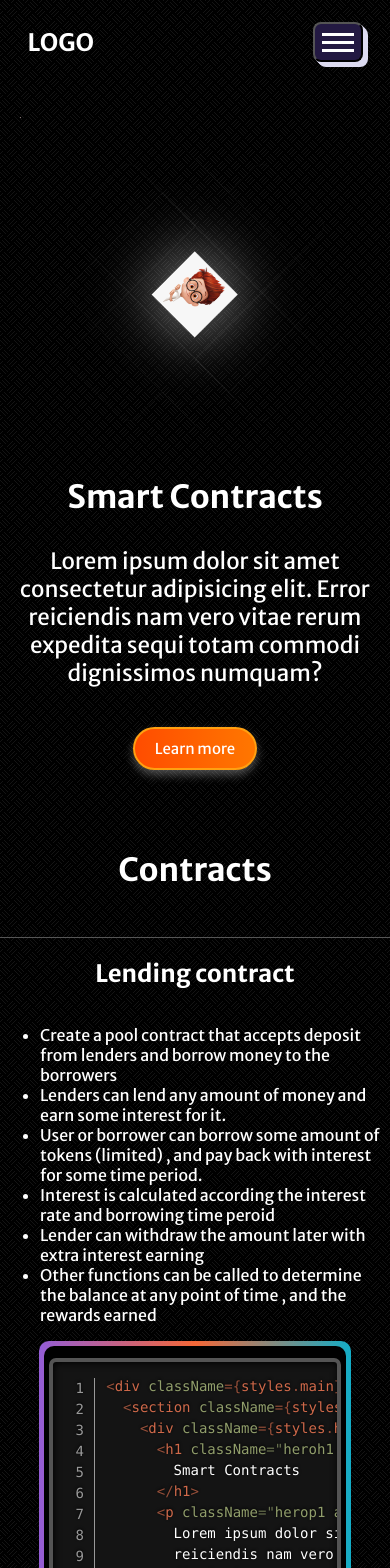
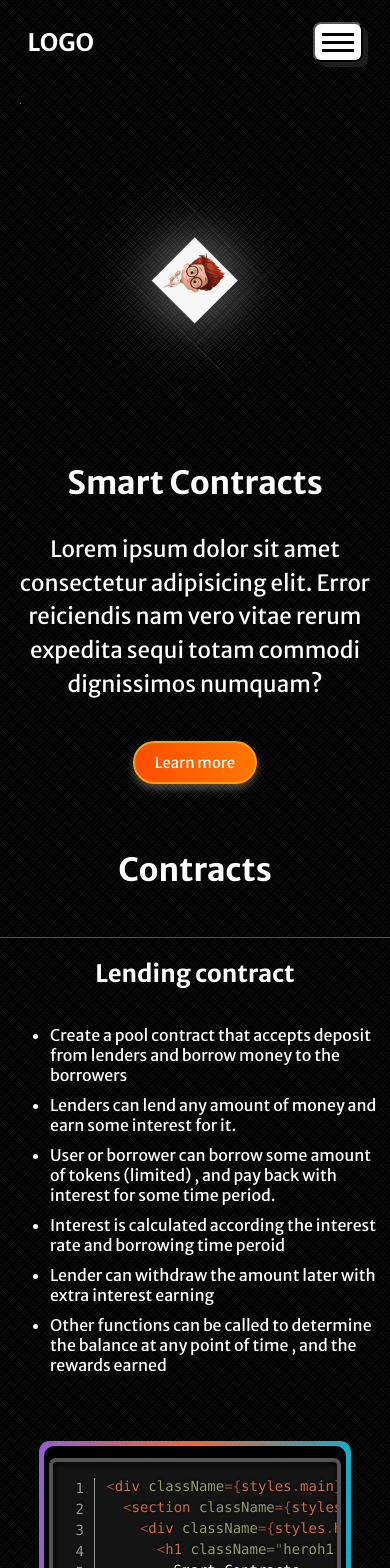
Before and after one commit to Jaydip-lamprostech/fevmproject, a Next.js app: page / in a window 390 px wide. Shown: the top 1568 px of the page. Built offline with nearby package versions, Linux system fonts and the light colour scheme.

Commit message:
move to ssg

```diff
--- a/styles/Home.module.css
+++ b/styles/Home.module.css
@@ -84,9 +84,9 @@
 }
 
 .hamburger {
-  background-color: #231942;
+  background-color: #ffffff;
   display: none;
-  color: #dddbf1;
+  color: rgb(29, 29, 29);
   border-radius: 8px;
   padding: 0.25em 0.5em;
   box-shadow: 1px 1px 0px 0px, 2px 2px 0px 0px, 3px 3px 0px 0px, 4px 4px 0px 0px,
@@ -110,7 +110,7 @@
   margin: 5px auto;
   -webkit-transition: all 0.3s ease-in-out;
   transition: all 0.3s ease-in-out;
-  background-color: #ffffff;
+  background-color: #000000;
 }
 
 .hr {
@@ -218,7 +218,11 @@
   text-align: start;
   font-family: "Merriweather Sans";
   font-weight: 400;
+  padding: 0px 10px;
   /* color: #7effe0; */
+}
+.features li {
+  margin: 10px 0px;
 }
 .hero {
   width: 90%;
--- a/styles/index.css
+++ b/styles/index.css
@@ -45,12 +45,13 @@ h1.heroh1 {
 
 p.herop1 {
   margin: 30px 0px;
+  line-height: 2;
   max-width: 90%;
   word-wrap: break-word;
   font-size: 25px;
   font-family: "Merriweather Sans";
   font-weight: 400;
-  --animate-duration: 900ms;
+  --animate-duration: 800ms;
   --animate-delay: 0.1s;
 }
 
@@ -68,7 +69,7 @@ button.herofirstbutton {
   -webkit-box-shadow: 0px 5px 10px 0px rgba(255, 255, 255, 0.3);
   -moz-box-shadow: 0px 5px 10px 0px rgba(255, 255, 255, 0.3);
   box-shadow: 0px 5px 10px 0px rgba(255, 255, 255, 0.3);
-  --animate-duration: 1000ms;
+  --animate-duration: 800ms;
   --animate-delay: 0.1s;
 }
 
@@ -88,6 +89,7 @@ button.herofirstbutton {
   background: linear-gradient(90deg, #945dd6, #f46737, #13adc7);
   padding: 5px;
   border-radius: 10px;
+  margin: 50px 0px;
 }
 
 @media only screen and (max-width: 768px) {
@@ -99,6 +101,7 @@ button.herofirstbutton {
     text-align: center;
     font-size: 1.4rem;
     max-width: 100%;
+    line-height: 1.5;
   }
   button.herofirstbutton {
     padding: 10px 20px;
```
